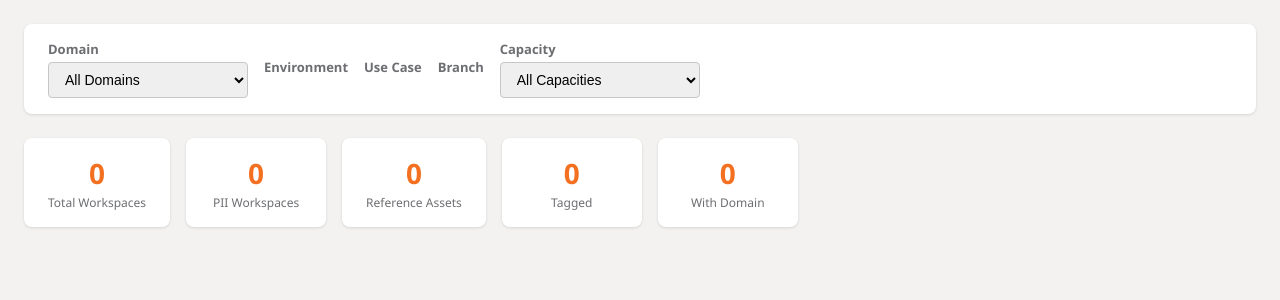
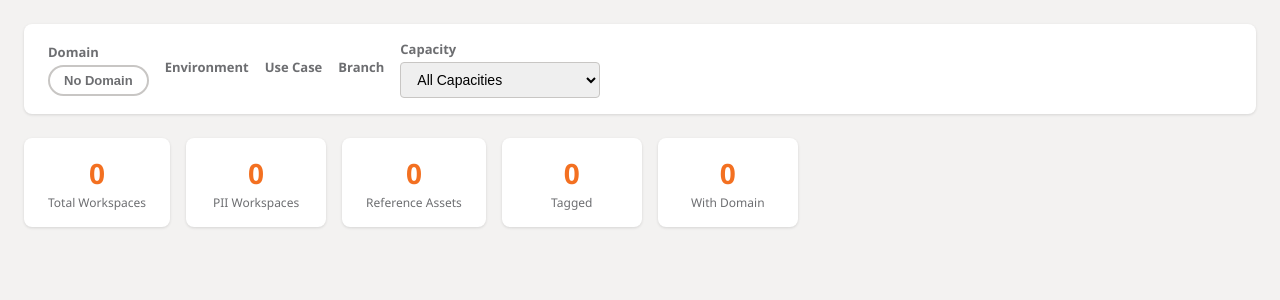
Before and after one commit to misantibanez/fabric-governance-hub, a Flask app: template templates/workspace_map.html in a window 1280 px wide. Shown: the part 73-373 px from the top of the page. Run offline with Flask 3, Linux system fonts and the light colour scheme; the template is opened without the code that fills it, so the values that code supplies are empty.

Commit message:
feat: domain chips in workspace map, update README with compliance

```diff
--- a/templates/workspace_map.html
+++ b/templates/workspace_map.html
@@ -77,16 +77,17 @@
         <div class="filter-bar">
             <div class="filter-group">
                 <label>Domain</label>
-                <select id="domain-filter" onchange="applyFilters()">
-                    <option value="all">All Domains</option>
+                <div id="domain-chips" style="display: flex; flex-direction: column; gap: 6px;">
                     {% for d in domains %}
-                    <option value="{{ d.id }}">{{ d.displayName }}</option>
+                    <div style="display: flex; flex-wrap: wrap; gap: 6px; align-items: center;">
+                        <button type="button" class="chip chip-env" data-id="{{ d.id }}" onclick="toggleDomain(this)" style="font-weight: 700;">{{ d.displayName }}</button>
+                        {% for s in subdomains if s.parentDomainId == d.id %}
+                        <button type="button" class="chip chip-env" data-id="{{ s.id }}" onclick="toggleDomain(this)" style="font-size: 11px;">↳ {{ s.displayName }}</button>
+                        {% endfor %}
+                    </div>
                     {% endfor %}
-                    {% for s in subdomains %}
-                    <option value="{{ s.id }}">↳ {{ s.displayName }}</option>
-                    {% endfor %}
-                    <option value="none">No Domain</option>
-                </select>
+                    <div><button type="button" class="chip chip-env" data-id="none" onclick="toggleDomain(this)">No Domain</button></div>
+                </div>
             </div>
             <div class="filter-group">
                 <label>Environment</label>
@@ -175,15 +176,15 @@
     }
 
     function applyFilters() {
-        const domainVal = document.getElementById('domain-filter').value;
-        const tagVals = Array.from(document.querySelectorAll('.chip.active')).map(c => c.dataset.id);
+        const domainVals = Array.from(document.querySelectorAll('#domain-chips .chip.active')).map(c => c.dataset.id);
+        const tagVals = Array.from(document.querySelectorAll('.tag-chips:not(#domain-chips) .chip.active')).map(c => c.dataset.id);
         const capVal = document.getElementById('cap-filter').value;
 
         let filtered = workspaces.filter(ws => {
             if (ws.type && ws.type !== 'Workspace') return false;
-            if (domainVal !== 'all') {
-                if (domainVal === 'none') { if (ws.domainId) return false; }
-                else { if (ws.domainId !== domainVal) return false; }
+            if (domainVals.length > 0) {
+                const wsDomain = ws.domainId || 'none';
+                if (!domainVals.includes(wsDomain)) return false;
             }
             if (tagVals.length > 0) {
                 const wsTags = (ws.tags || []).map(t => t.id);
@@ -284,6 +285,11 @@
         applyFilters();
     }
 
+    function toggleDomain(el) {
+        el.classList.toggle('active');
+        applyFilters();
+    }
+
     // Initial render
     applyFilters();
     </script>
```
Also changed, not shown: README.md.
